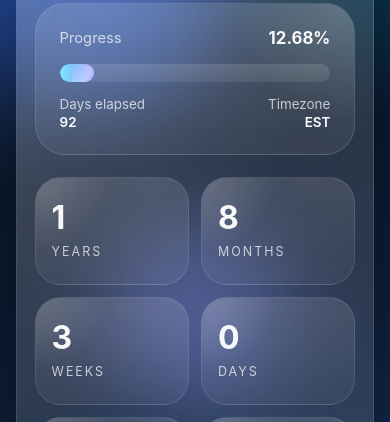
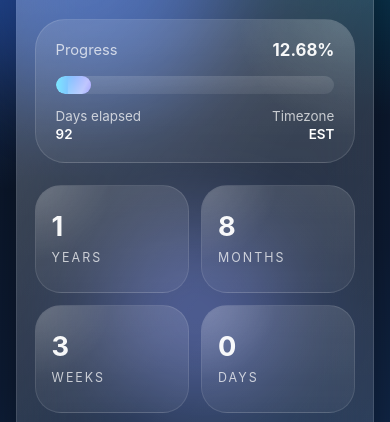
Before and after one commit to ali-uhlee/calltest, a plain HTML site: page index.html in a window 390 px wide. Shown: the part 107-529 px from the top of the page. Drawn offline with Linux system fonts and the light colour scheme.

Commit message:
Update styles for app-shell and grid responsiveness
Adjusted layout and styling for better responsiveness and design consistency.

```diff
--- a/index.html
+++ b/index.html
@@ -204,7 +204,16 @@ body {
 
 .app-shell {
 
-  width: min(92vw, 460px);
+  width: min(92vw, 1100px);
+
+  padding-top: max(20px, env(safe-area-inset-top));
+  padding-bottom: max(20px, env(safe-area-inset-bottom));
+
+  min-height: 100dvh;
+
+  display: flex;
+  align-items: center;
+  justify-content: center;
 
   position: relative;
   z-index: 5;
@@ -216,6 +225,12 @@ body {
 /* ========================================================= */
 
 .glass-panel {
+
+  width: 100%;
+
+  max-height: calc(100dvh - 40px);
+
+  overflow: hidden;
 
   position: relative;
 
@@ -382,7 +397,7 @@ body {
 
   border: 1px solid rgba(255,255,255,0.12);
 
-  padding: 24px;
+  padding: 20px;
 
   overflow: hidden;
 
@@ -563,7 +578,7 @@ body {
 
   display: grid;
 
-  grid-template-columns: repeat(2, 1fr);
+  grid-template-columns: repeat(4, 1fr);
 
   gap: 14px;
 
@@ -574,6 +589,8 @@ body {
 /* ========================================================= */
 
 .time-card {
+
+  min-width: 0;
 
   position: relative;
 
@@ -592,7 +609,7 @@ body {
 
   padding: 18px 16px;
 
-  min-height: 120px;
+  min-height: 108px;
 
   display: flex;
   flex-direction: column;
@@ -628,7 +645,7 @@ body {
 
 .time-value {
 
-  font-size: clamp(2rem, 8vw, 3rem);
+  font-size: clamp(1.7rem, 6vw, 3rem);
 
   font-weight: 700;
 
@@ -776,6 +793,18 @@ body {
 /* ========================================================= */
 /* ==================== RESPONSIVE ========================= */
 /* ========================================================= */
+
+@media (max-width: 900px) {
+
+  .grid {
+
+    grid-template-columns: repeat(2, 1fr);
+
+  }
+
+
+
+}
 
 @media (max-width: 480px) {
 
```
